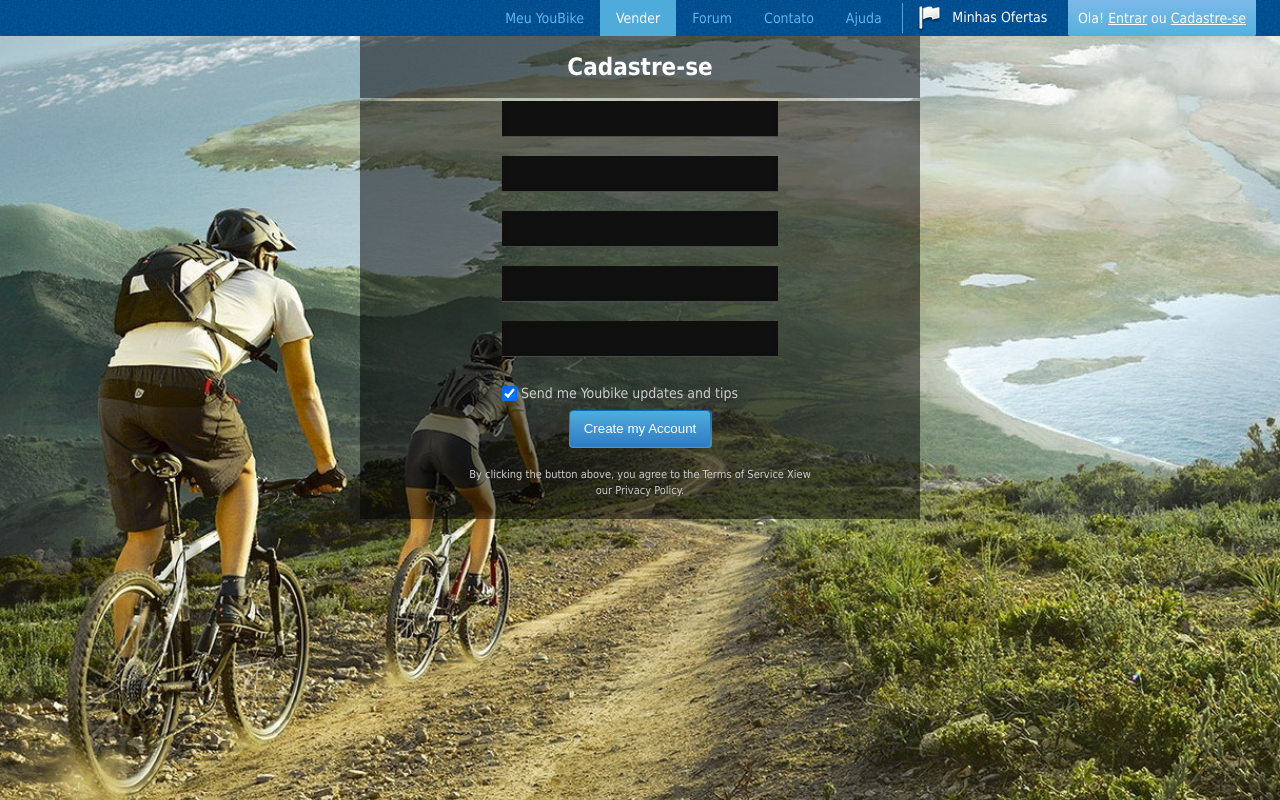
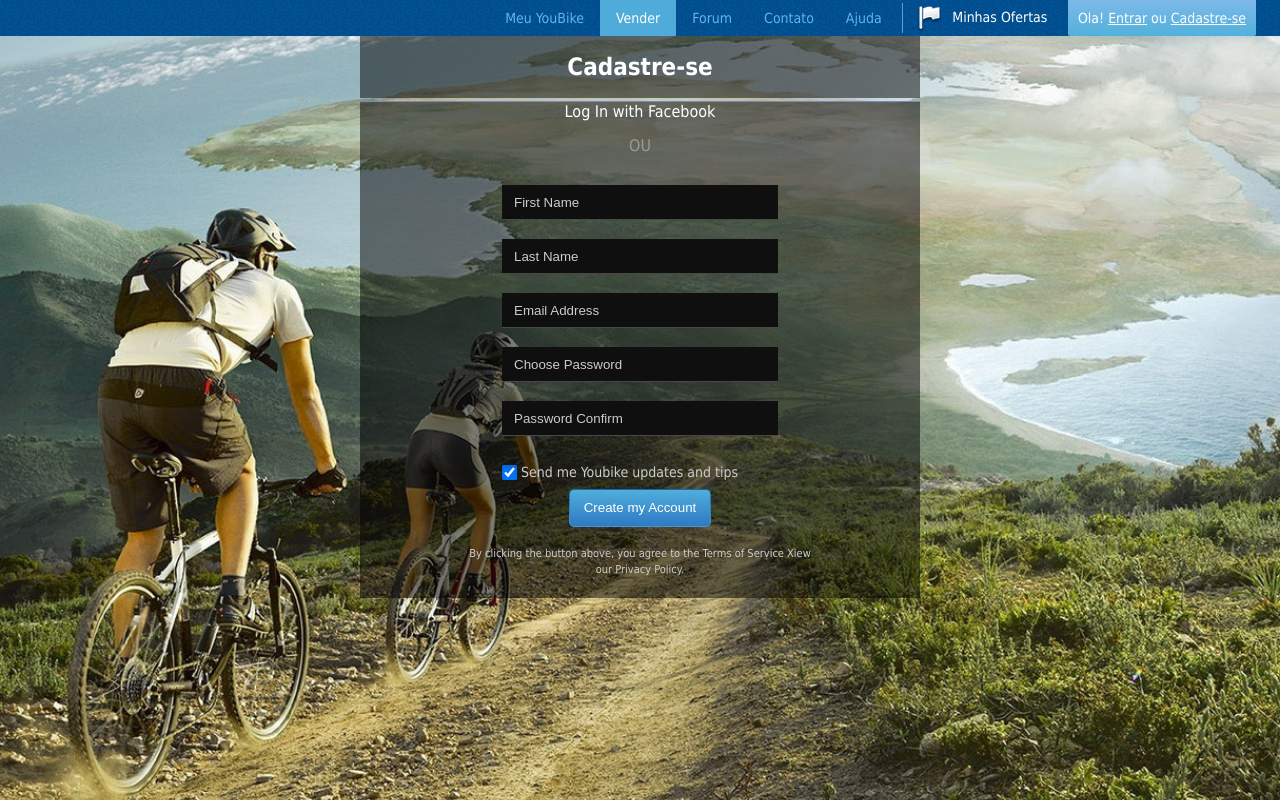
Before and after one commit to designergleb/goIT, a plain HTML site: page tech/HTML-Modul-5/index.htm in a window 1280 px wide. Drawn offline with Linux system fonts and the light colour scheme.

Commit message:
hw-5 / work in progress

```diff
--- a/tech/HTML-Modul-5/css/style.css
+++ b/tech/HTML-Modul-5/css/style.css
@@ -1,6 +1,7 @@
 * {
 	margin: 0;
 	padding: 0;
+    outline: none;
 	border: none;
 }
 
@@ -98,6 +99,7 @@ nav,
 
 h1,
 .wrapper {
+    position: relative;
 	margin: 0 auto;
 	width: 560px;
 	background-color: rgba(0, 0, 0, 0.5);
@@ -110,6 +112,23 @@ h1 {
 	line-height: 62px;
 }
 
+.fb-login {
+    height: 34px;
+    border-top: 1px solid #7889b7;
+}
+
+.divider {
+    display: block;
+    margin: 0 auto;
+    margin-bottom: 30px;
+    width: 276px;
+    color: #999;
+}
+
+span {
+    padding: 0 15px;
+}
+
 form {
 	display: inline-block;
 	width: 276px;
@@ -118,10 +137,10 @@ form {
 
 form p {
 	display: inline-block;
+	width: 100%;
+	color: #ccc;
+	text-align: left;
 	line-height: 16px;
-	width: 100%;
-	text-align: left;
-	color: #ccc;
 }
 
 form p input {
@@ -132,56 +151,79 @@ form p input {
 
 input {
 	display: block;
+    box-sizing: border-box;
 	margin-bottom: 19px;
+    padding: 0 0 0 12px;
 	width: 100%;
 	height: 35px;
-	border-bottom: 1px solid #4b4b4b;
+	border-bottom: 1px solid #484848;
 	background-color: #100f0f;
 	box-shadow: inset 0px 2px 5px 0px rgba(29, 26, 22, 0.2);
+}
+
+input::-webkit-input-placeholder{
+    color: #ccc;
+}
+
+input:hover::-webkit-input-placeholder,
+input:focus::-webkit-input-placeholder{
+    color: #fff;
+}
+
+form > input:hover,
+form > input:focus {
+	padding: 0 0 0 12px;
+	border-bottom: 1px solid #689bcc;
+	background-color: #1b5288;
+    box-shadow: 0px 0px 12px 3px rgba(106, 176, 244, 0.75),inset 0px 2px 5px 0px rgba(29, 26, 22, 0.2);
+    color: #fff;
 }
 
 input[type=checkbox] {
 	display: inline-block;
 	width: 15px;
 	height: 15px;
+}
 
-}
+input[type=checkbox],
+label {cursor: pointer;}
 
 button {
 	position: relative;
+	padding: 0 14px;
+	border-radius: 4px;
+	background: linear-gradient(0deg, #2e7ac4 0%, #50aedb 100%);
 	color: #fff;
-	padding: 0 14px;
 	line-height: 36px;
-	background: linear-gradient(0deg, #2e7ac4 0%, #50aedb 100%);
-	border-radius: 4px;
+    cursor: pointer;
 }
 
 button:before {
-	content: "Create my Account";
 	position: absolute;
 	top: -1px;
 	left: -1px;
-	width: 102%;
+	width: 101.5%;
 	height: 105%;
+	border-radius: 5px;
 	background: linear-gradient(0deg, #4299d2 0%, #1467b2 100%);
-	border-radius: 4px;
+	content: "Create my Account";
 }
 
 button:after {
-	content: "Create my Account";
 	position: absolute;
 	top: 0;
 	left: 0;
 	width: 100%;
 	height: 100%;
+	border-radius: 4px;
 	background: linear-gradient(0deg, #2e7ac4 0%, #50aedb 100%);
-	border-radius: 4px;
+	content: "Create my Account";
 }
 
 .terms {
+	margin: 20px;
 	width: 350px;
 	color: #ccc;
 	font-size: 11px;
 	line-height: 16px;
-	margin: 20px;
 }
--- a/tech/HTML-Modul-5/index.htm
+++ b/tech/HTML-Modul-5/index.htm
@@ -32,13 +32,20 @@
 
         <h1>Cadastre-se</h1>
         <div class="wrapper">
-            <div class="fb-login"></div>
+            <div class="fb-login">
+                Log In with Facebook
+            </div>
+            <div class="divider">
+                <div class="line"></div>
+                <span>OU</span>
+                <div class="line"></div>
+            </div>
             <form action="#" method="post">
-                <input type="text" name="fname">
-                <input type="text" name="lname">
-                <input type="email" name="email">
-                <input type="password" name="pass-1">
-                <input type="password" name="pass-2">
+                <input type="text" name="fname" placeholder="First Name">
+                <input type="text" name="lname" placeholder="Last Name">
+                <input type="email" name="email" placeholder="Email Address">
+                <input type="password" name="pass-1" placeholder="Choose Password">
+                <input type="password" name="pass-2" placeholder="Password Confirm">
 				<p>
 					<input id="send" type="checkbox" name="send" checked>
 					<label for="send">Send me Youbike updates and tips</label>
```
